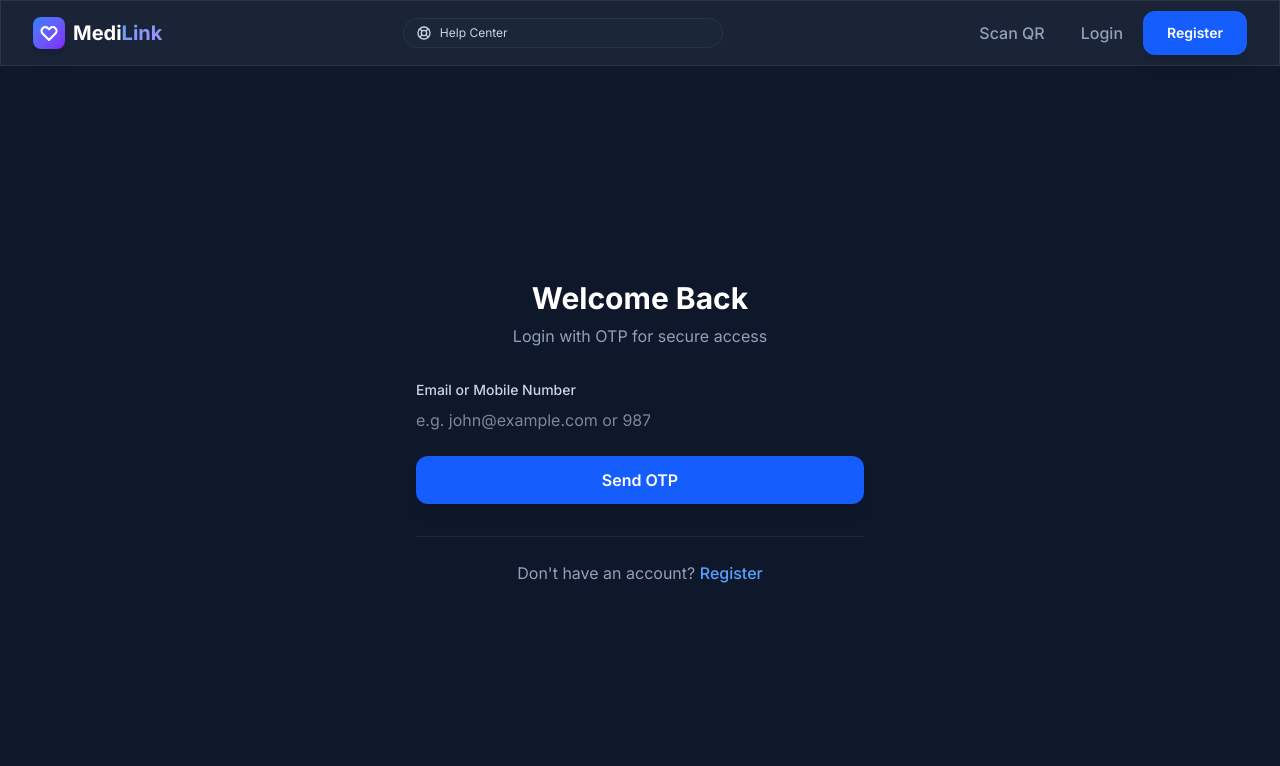
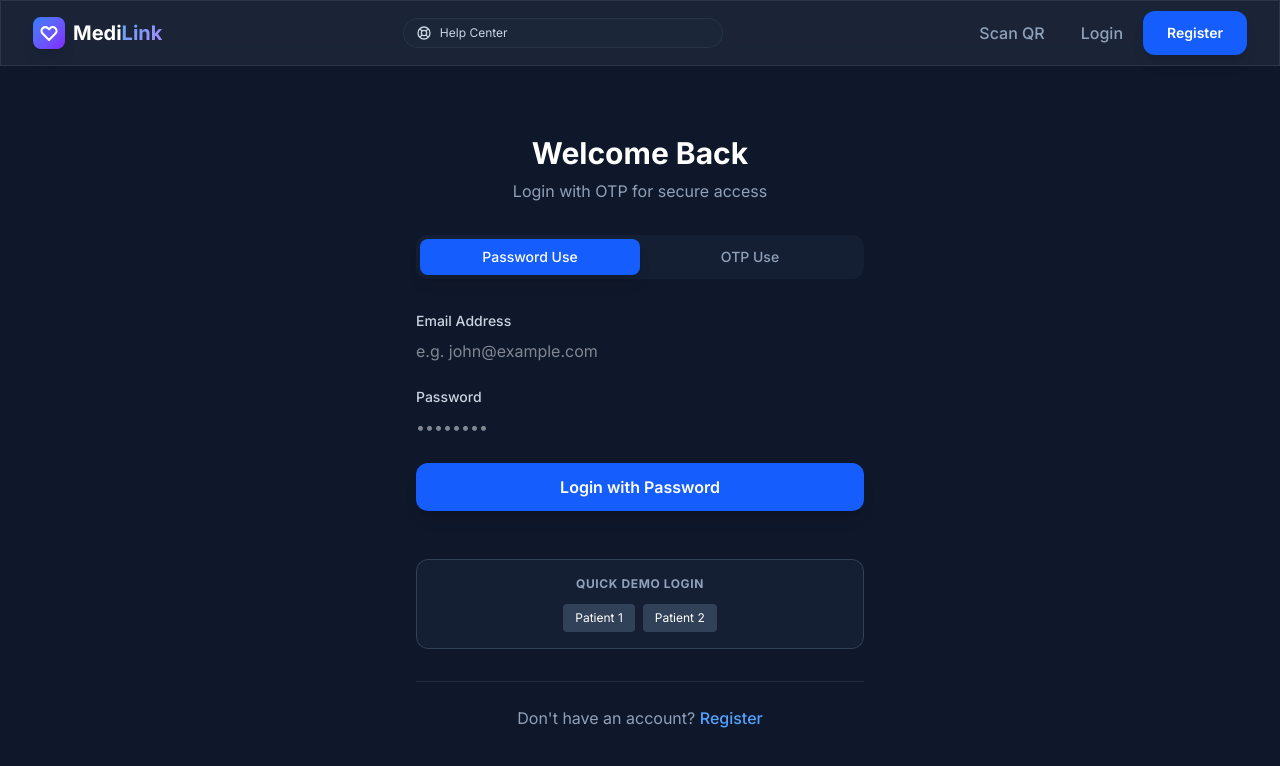
Before and after one commit to diganth-hm/medilink, a React (Vite) app in the folder frontend/: page /login in a window 1280 px wide. Shown: the top 766 px of the page. Built offline with nearby package versions, Linux system fonts and the light colour scheme.

Commit message:
feat(frontend): add dual login options (Password and OTP)

```diff
--- a/frontend/src/pages/Login.jsx
+++ b/frontend/src/pages/Login.jsx
@@ -6,12 +6,48 @@ import toast from 'react-hot-toast'
 import { API_URL } from '../config'
 
 export default function Login() {
+  const [loginMethod, setLoginMethod] = useState('password'); // 'password' or 'otp'
   const [step, setStep] = useState('identifier')
+
+  // Password state
+  const [passwordForm, setPasswordForm] = useState({ email: '', password: '' })
+
+  // OTP state
   const [identifier, setIdentifier] = useState('')
   const [otp, setOtp] = useState('')
+
   const [loading, setLoading] = useState(false)
   const { login } = useAuth()
   const navigate = useNavigate()
+
+  const handlePasswordSubmit = async (e) => {
+    e.preventDefault()
+    setLoading(true)
+    try {
+      const response = await fetch(`${API_URL}/auth/login`, {
+        method: "POST",
+        headers: { "Content-Type": "application/json" },
+        body: JSON.stringify(passwordForm)
+      });
+
+      const data = await response.json();
+      if (!response.ok) {
+        throw new Error(data.detail || 'Login failed')
+      }
+
+      login(data.access_token, data.user)
+      toast.success(`Welcome back, ${data.user.name}!`)
+      navigate('/dashboard')
+    } catch (err) {
+      toast.error(err.message || 'Login failed. Check your credentials.')
+    } finally {
+      setLoading(false)
+    }
+  }
+
+  const fillDemo = (email) => {
+    setPasswordForm({ email, password: 'demo1234' })
+  }
 
   const handleSendOtp = async (e) => {
     e.preventDefault()
@@ -70,7 +106,66 @@ export default function Login() {
           <p className="text-slate-400">Login with OTP for secure access</p>
         </div>
 
-        {step === 'identifier' ? (
+        {/* Method Toggle */}
+        <div className="flex bg-slate-800/50 p-1 rounded-xl mb-8">
+          <button
+            onClick={() => setLoginMethod('password')}
+            className={`flex-1 py-2 text-sm font-medium rounded-lg transition-all ${
+              loginMethod === 'password' ? 'bg-blue-600 text-white shadow-lg' : 'text-slate-400 hover:text-white'
+            }`}
+          >
+            Password Use
+          </button>
+          <button
+            onClick={() => setLoginMethod('otp')}
+            className={`flex-1 py-2 text-sm font-medium rounded-lg transition-all ${
+              loginMethod === 'otp' ? 'bg-blue-600 text-white shadow-lg' : 'text-slate-400 hover:text-white'
+            }`}
+          >
+            OTP Use
+          </button>
+        </div>
+
+        {loginMethod === 'password' ? (
+          <form onSubmit={handlePasswordSubmit} className="space-y-6">
+            <div>
+              <label className="block text-sm font-medium text-slate-300 mb-2">Email Address</label>
+              <input
+                type="email"
+                required
+                className="input-field"
+                placeholder="e.g. john@example.com"
+                value={passwordForm.email}
+                onChange={(e) => setPasswordForm({ ...passwordForm, email: e.target.value })}
+              />
+            </div>
+            <div>
+              <div className="flex justify-between mb-2">
+                <label className="block text-sm font-medium text-slate-300">Password</label>
+              </div>
+              <input
+                type="password"
+                required
+                className="input-field"
+                placeholder="••••••••"
+                value={passwordForm.password}
+                onChange={(e) => setPasswordForm({ ...passwordForm, password: e.target.value })}
+              />
+            </div>
+            <button type="submit" disabled={loading} className="btn-primary w-full py-3">
+              {loading ? 'Logging in...' : 'Login with Password'}
+            </button>
+
+            <div className="mt-6 p-4 bg-slate-800/50 rounded-xl border border-slate-700">
+              <p className="text-xs text-slate-400 mb-3 text-center uppercase tracking-wider font-bold">Quick Demo Login</p>
+              <div className="flex gap-2 justify-center">
+                <button type="button" onClick={() => fillDemo('john.doe@demo.com')} className="px-3 py-1.5 bg-slate-700 hover:bg-slate-600 rounded text-xs text-white transition-colors">Patient 1</button>
+                <button type="button" onClick={() => fillDemo('jane.smith@demo.com')} className="px-3 py-1.5 bg-slate-700 hover:bg-slate-600 rounded text-xs text-white transition-colors">Patient 2</button>
+              </div>
+            </div>
+          </form>
+        ) : (
+          step === 'identifier' ? (
             <form onSubmit={handleSendOtp} className="space-y-6">
               <div>
                 <label className="block text-sm font-medium text-slate-300 mb-2">Email or Mobile Number</label>
@@ -103,7 +198,7 @@ export default function Login() {
                 <p className="text-xs text-slate-500 mt-2 text-center">OTP expires in 2 minutes</p>
               </div>
               <button type="submit" disabled={loading} className="btn-primary w-full py-3">
-              {loading ? 'Verifying...' : 'Login'}
+                {loading ? 'Verifying...' : 'Login with OTP'}
               </button>
               <button
                 type="button"
@@ -113,6 +208,7 @@ export default function Login() {
                 Change Email/Mobile
               </button>
             </form>
+          )
         )}
 
         <div className="mt-8 pt-6 border-t border-slate-700/50 text-center">
```
Lines whose indentation alone changed are shown as unchanged.
